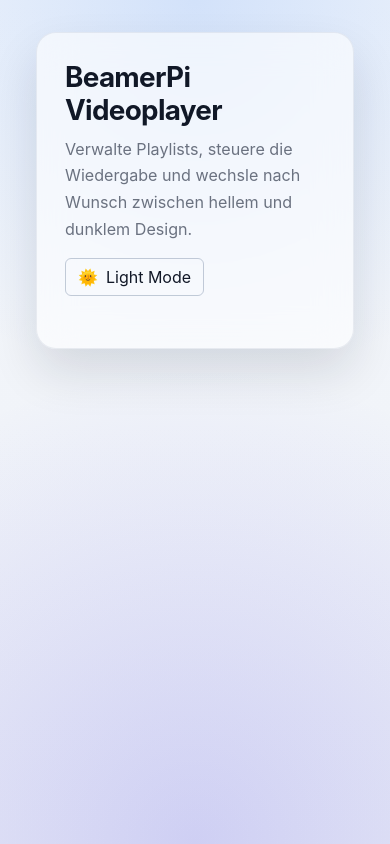
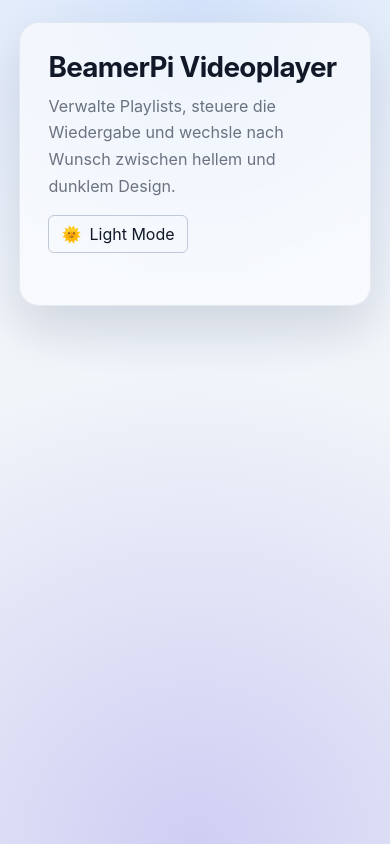
Before and after one commit to AntiHeld889/BeamerPi, a Python web app: template app/templates/base.html in a window 390 px wide. Run offline with Jinja, Linux system fonts and the light colour scheme; the template is opened without the code that fills it, so the values that code supplies are empty.

Commit message:
Improve responsive spacing for main layout

```diff
--- a/app/templates/base.html
+++ b/app/templates/base.html
@@ -22,6 +22,7 @@
         --card-shadow: 0 24px 48px rgba(15, 23, 42, 0.12);
         --border-radius-lg: 1.25rem;
         --border-radius-md: 0.9rem;
+        --container-inline-gap: clamp(2rem, 6vw, 10rem);
       }
 
       [data-theme="dark"] {
@@ -38,6 +39,7 @@
         --accent-color-strong: #f97316;
         --accent-soft: rgba(251, 146, 60, 0.22);
         --card-shadow: 0 32px 64px rgba(0, 0, 0, 0.5);
+        --container-inline-gap: clamp(2rem, 6vw, 10rem);
       }
 
       body {
@@ -52,9 +54,57 @@
       }
 
       .container {
-        max-width: min(1680px, calc(100% - clamp(2rem, 6vw, 10rem)));
+        max-width: min(1680px, calc(100% - var(--container-inline-gap)));
         margin-inline: auto;
         padding-inline: clamp(1.25rem, 4vw, 4rem);
+      }
+
+      @media (max-width: 1440px) {
+        :root {
+          --container-inline-gap: clamp(1.5rem, 4.5vw, 6rem);
+        }
+      }
+
+      @media (max-width: 1200px) {
+        :root {
+          --container-inline-gap: clamp(1rem, 3.5vw, 4rem);
+        }
+        .container {
+          padding-inline: clamp(1rem, 3vw, 2.5rem);
+        }
+        .app-shell {
+          padding: clamp(1.4rem, 3vw, 2.5rem);
+        }
+      }
+
+      @media (max-width: 992px) {
+        :root {
+          --container-inline-gap: clamp(0.75rem, 3.5vw, 3rem);
+        }
+        body {
+          padding-block: clamp(1.4rem, 4.5vw, 2.75rem);
+        }
+        .container {
+          padding-inline: clamp(0.9rem, 3.5vw, 2rem);
+        }
+      }
+
+      @media (max-width: 768px) {
+        :root {
+          --container-inline-gap: clamp(0.6rem, 3.5vw, 2rem);
+        }
+        .app-shell {
+          padding: clamp(1.15rem, 3.5vw, 2.1rem);
+        }
+      }
+
+      @media (max-width: 576px) {
+        :root {
+          --container-inline-gap: clamp(0.5rem, 3vw, 1.5rem);
+        }
+        .container {
+          padding-inline: clamp(0.75rem, 3.5vw, 1.25rem);
+        }
       }
 
       main {
```
